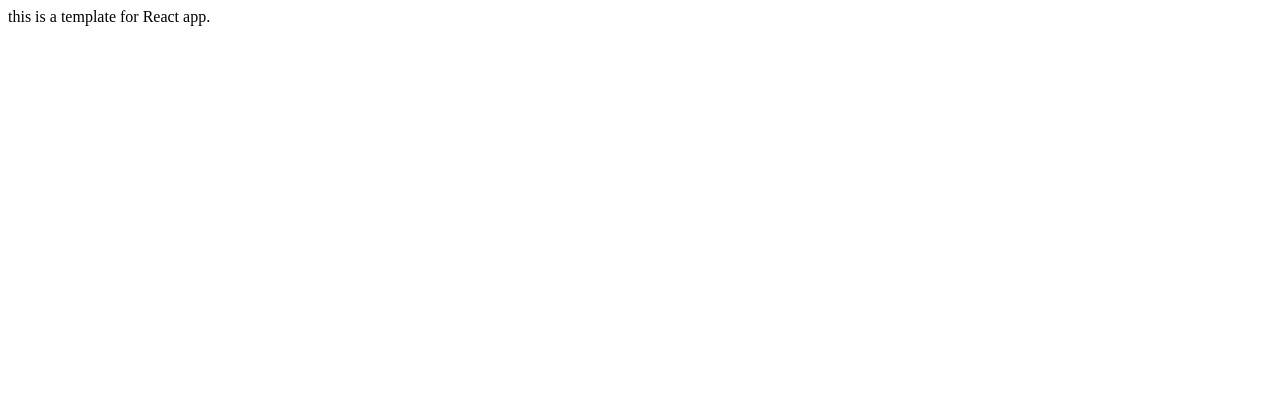
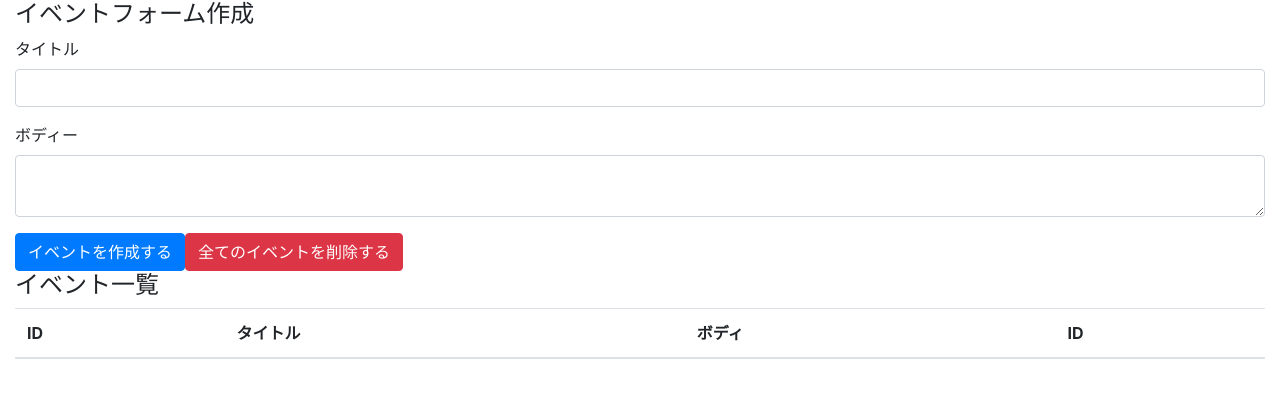
Before and after one commit to ryokatsuse/react-hooks-demo, a React (Create React App) app: page / in a window 1280 px wide. Shown: the top 398 px of the page. Built offline with nearby package versions, Linux system fonts and the light colour scheme.

Commit message:
feat:bootstrap　template

```diff
--- a/package.json
+++ b/package.json
@@ -6,6 +6,7 @@
     "@testing-library/jest-dom": "^4.2.4",
     "@testing-library/react": "^9.3.2",
     "@testing-library/user-event": "^7.1.2",
+    "bootstrap": "4.3.1",
     "react": "^16.13.1",
     "react-dom": "^16.13.1",
     "react-scripts": "3.4.1"
--- a/src/App.js
+++ /dev/null
@@ -1,11 +0,0 @@
-import React from 'react';
-
-const App = () => {
-  return (
-    <div>
-      this is a template for React app.
-    </div>
-  );
-}
-
-export default App;
--- /dev/null
+++ b/src/component/App.js
@@ -0,0 +1,39 @@
+import React from 'react'
+import 'bootstrap/dist/css/bootstrap.min.css'
+
+const App = () => {
+  return (
+    <div className="container-fluid">
+      <h4>イベントフォーム作成</h4>
+      <form>
+        <div className="form-group">
+          <label htmlFor="formEventTitle">タイトル</label>
+          <input className="form-control" id="formEventTitle" />
+        </div>
+
+        <div className="form-group">
+          <label htmlFor="formEventBody">ボディー</label>
+          <textarea className="form-control" id="formEventBody" />
+        </div>
+
+        <button className="btn btn-primary">イベントを作成する</button>
+        <button className="btn btn-danger">全てのイベントを削除する</button>
+      </form>
+
+      <h4>イベント一覧</h4>
+      <table className="table table-hover">
+        <thead>
+          <tr>
+            <th>ID</th>
+            <th>タイトル</th>
+            <th>ボディ</th>
+            <th>ID</th>
+          </tr>
+        </thead>
+        <tbody></tbody>
+      </table>
+    </div>
+  );
+}
+
+export default App;
--- a/src/index.js
+++ b/src/index.js
@@ -1,6 +1,6 @@
 import React from 'react'
 import ReactDOM from 'react-dom'
-import App from './App'
+import App from './component/App'
 
 ReactDOM.render(
   <React.StrictMode>
```
Also changed, not shown: 1 other file (tests, documents, lock files or other folders).
